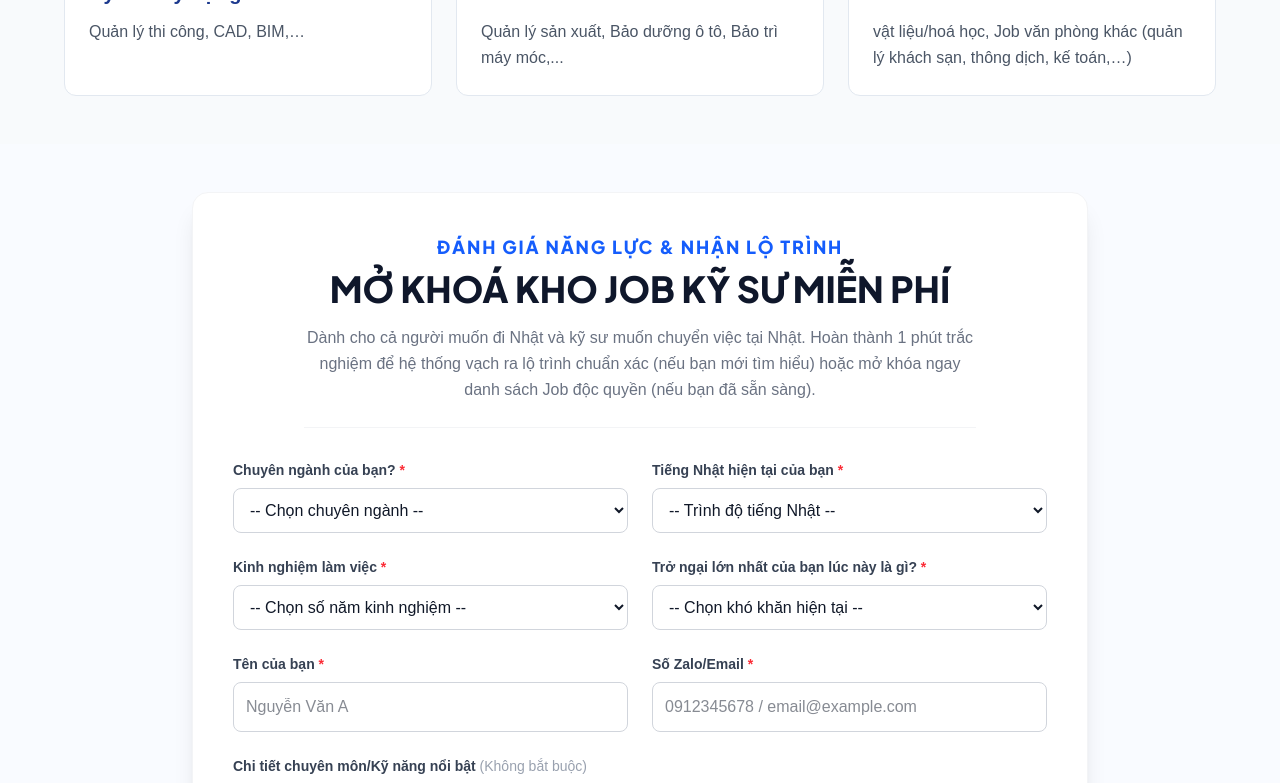
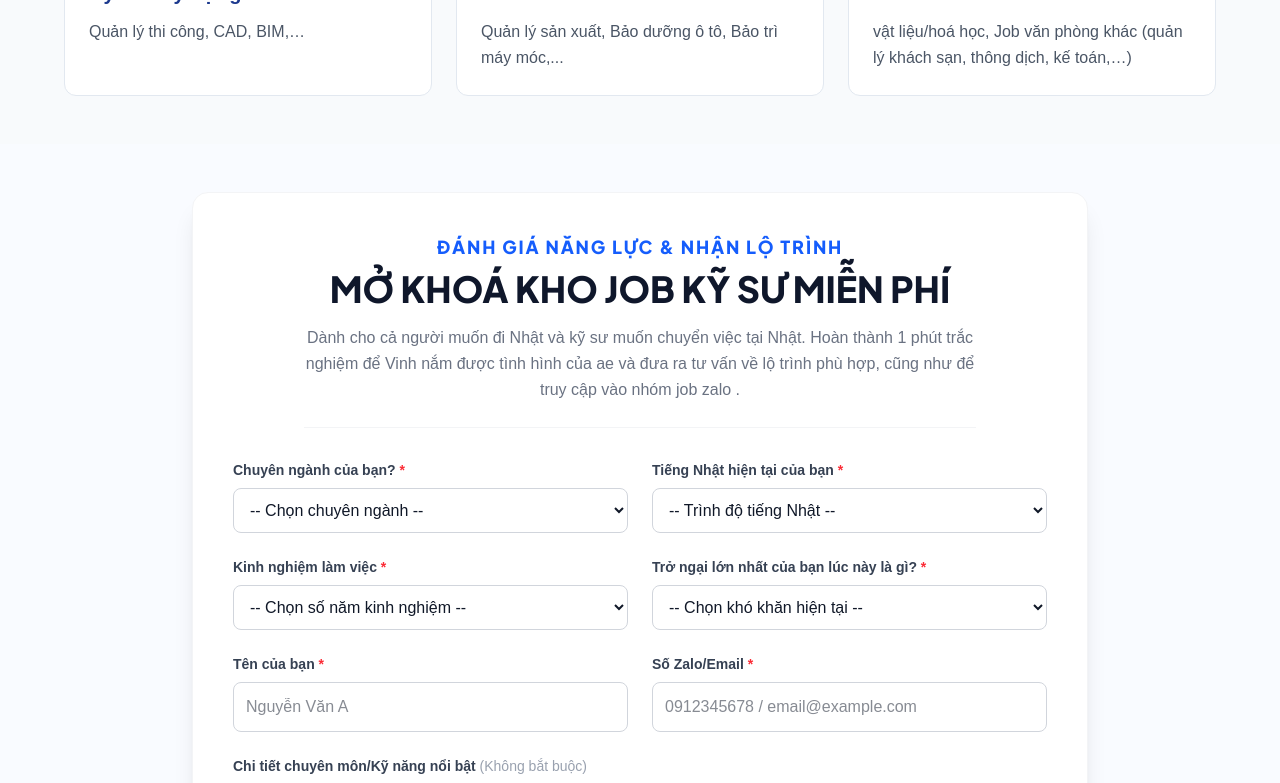
Before and after one commit to vinhcongtu/vinh-japan-web, a Next.js app: page / in a window 1280 px wide. Shown: the part 1931-2714 px from the top of the page. Built offline with nearby package versions, Linux system fonts and the light colour scheme.

Commit message:
LeadForm.tsx

```diff
--- a/src/components/LeadForm.tsx
+++ b/src/components/LeadForm.tsx
@@ -130,7 +130,7 @@ export default function LeadForm() {
               MỞ KHOÁ KHO JOB KỸ SƯ MIỄN PHÍ
             </h2>
             <p className="text-gray-500 text-base leading-relaxed max-w-2xl mx-auto pb-6 border-b border-gray-100">
-              Dành cho cả người muốn đi Nhật và kỹ sư muốn chuyển việc tại Nhật. Hoàn thành 1 phút trắc nghiệm để hệ thống vạch ra lộ trình chuẩn xác (nếu bạn mới tìm hiểu) hoặc mở khóa ngay danh sách Job độc quyền (nếu bạn đã sẵn sàng).
+              Dành cho cả người muốn đi Nhật và kỹ sư muốn chuyển việc tại Nhật. Hoàn thành 1 phút trắc nghiệm để Vinh nắm được tình hình của ae và đưa ra tư vấn về lộ trình phù hợp, cũng như để truy cập vào nhóm job zalo .
             </p>
           </div>
 
```
